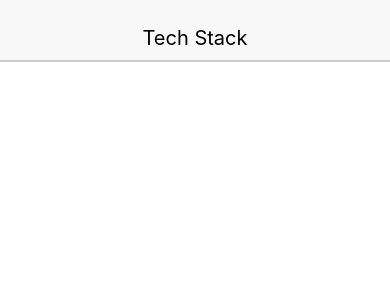
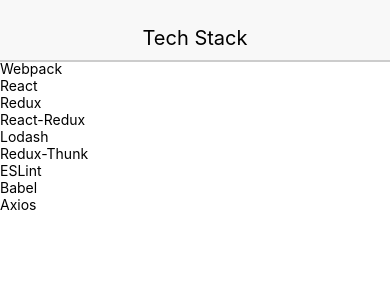
Before and after one commit to shic/ReactNativeReduxTechStack, a React Native app: screen / in a window 390 px wide. Shown: the top 300 px of the page. Built offline with nearby package versions, Linux system fonts and the light colour scheme.

Commit message:
FlatList without item component works

```diff
--- a/src/App.js
+++ b/src/App.js
@@ -1,5 +1,7 @@
 import React from 'react';
-import {View} from 'react-native';
+import {
+    View,
+} from 'react-native';
 import {Provider} from 'react-redux';
 import {createStore} from 'redux';
 import reducers from './reducers';
--- a/src/components/LibraryList.js
+++ b/src/components/LibraryList.js
@@ -1,10 +1,40 @@
 import React, {Component} from 'react';
 import {connect} from 'react-redux';
+import {
+    View,
+    FlatList,
+    Text
+} from 'react-native';
 
 class LibraryList extends Component{
+
+    componentWillMount(){
+
+    }
+
+    _onPressItem = (id: string) => {
+        // updater functions are preferred for transactional updates
+        this.setState((state) => {
+            // copy the map rather than modifying state.
+            const selected = new Map(state.selected);
+            selected.set(id, !selected.get(id)); // toggle
+            return {selected};
+        });
+    };
+
+    _renderItem = ({item}) => (
+        <Text>{item.title}</Text>
+    );
+
     render() {
         console.log(this.props);
-        return;
+
+        return(
+            <FlatList
+                data={this.props.libraries}
+                renderItem={this._renderItem}
+            />
+        )
     }
 }
 
```
